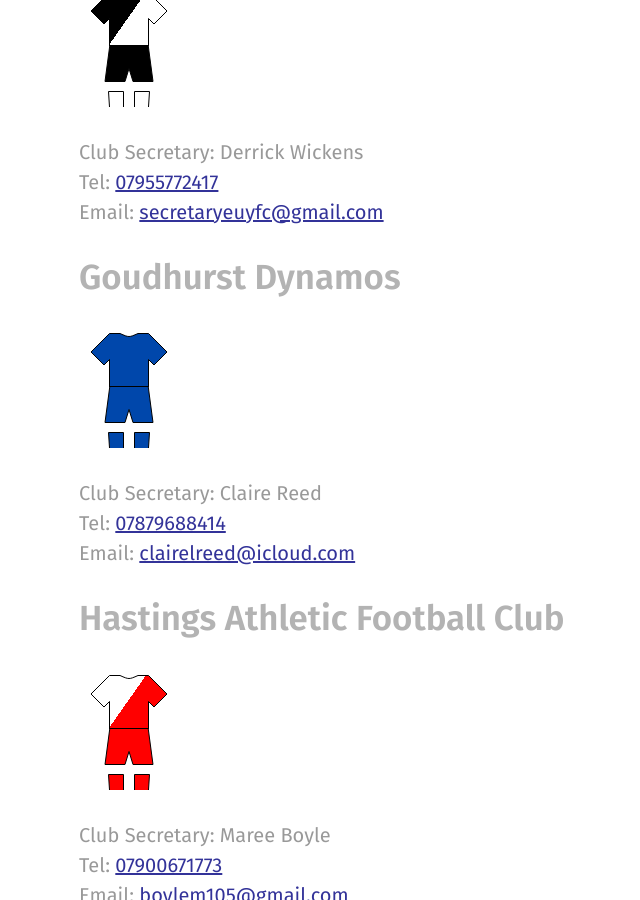
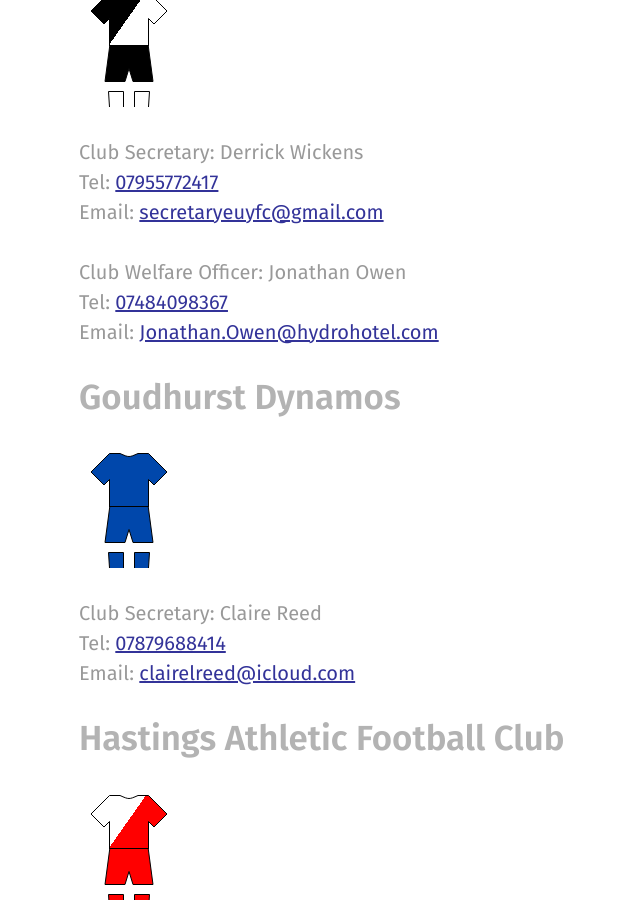
Before and after one commit to rotherleague/Rother, a Jekyll site: the page built from clubs.md, in a window 1280 px wide and 900 px high, scrolled down 3077 px. Shown: the whole window, without its empty margins (1-641 px from the left). Built offline with Jekyll 4.4.1, drawn with Linux system fonts in a browser that asks for light colours; nearby versions of some CDN libraries.

Commit message:
Update eastbourne_united_youth_afc.html

```diff
--- a/_includes/clubs/eastbourne_united_youth_afc.html
+++ b/_includes/clubs/eastbourne_united_youth_afc.html
@@ -3,6 +3,14 @@
 <p>{% include kit.html top="#000000" top2="#ffffff" shorts="#000000" socks="#ffffff" %}
 
 </p>
-<p>Club Secretary: Derrick Wickens<br>
-  Tel: <a href="tel:079557724173">07955772417</a><br>
-Email: <a href="mailto:secretaryeuyfc@gmail.com">secretaryeuyfc@gmail.com</a></p>
+<p>
+  Club Secretary: Derrick Wickens<br>
+  Tel: <a href="tel:07955772417">07955772417</a><br>
+Email: <a href="mailto:secretaryeuyfc@gmail.com">secretaryeuyfc@gmail.com</a>
+</p>
+
+<p>
+  Club Welfare Officer: Jonathan Owen<br>
+  Tel: <a href="tel:07484098367">07484098367</a><br>
+Email: <a href="mailto:Jonathan.Owen@hydrohotel.com">Jonathan.Owen@hydrohotel.com</a>
+</p>
```
